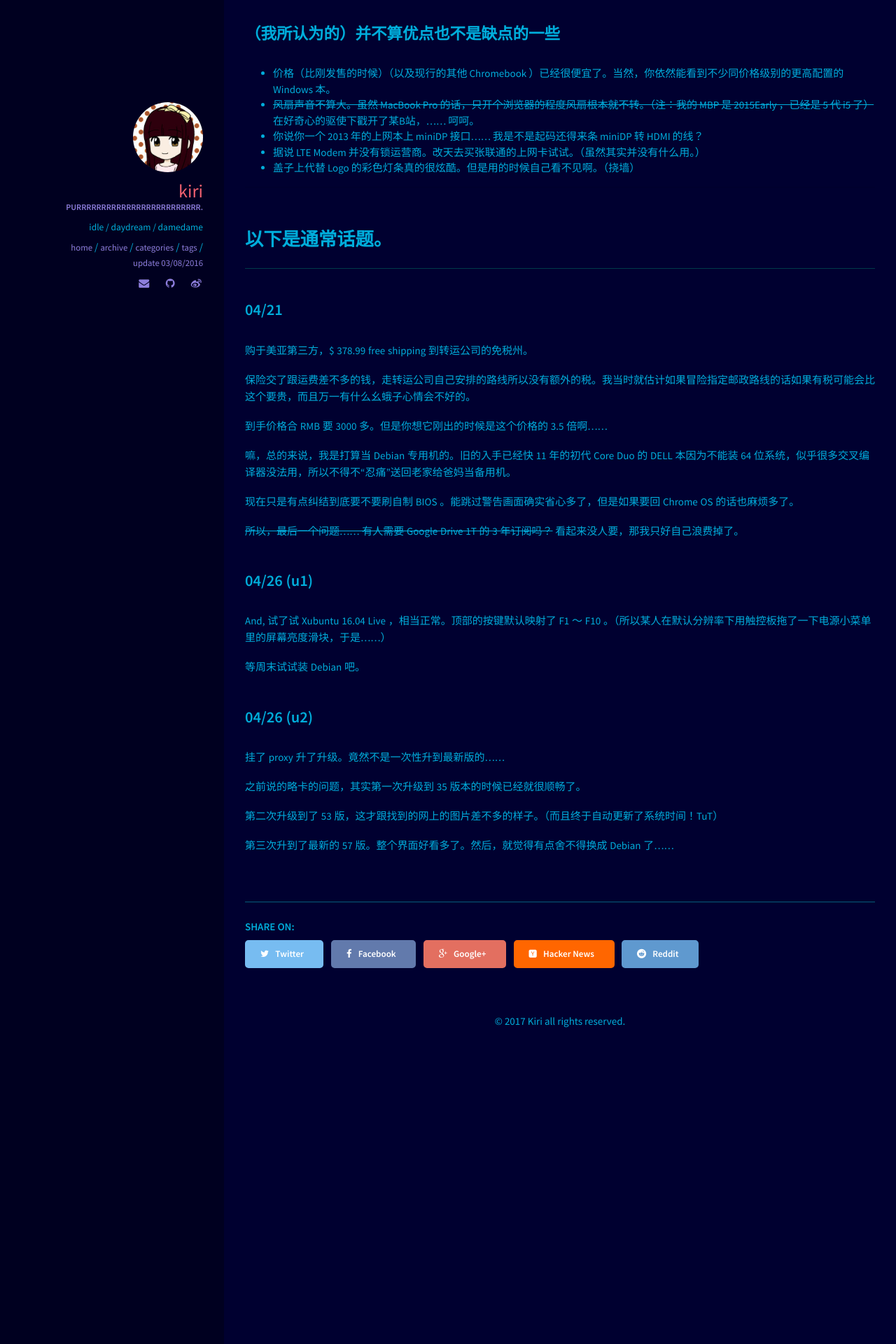
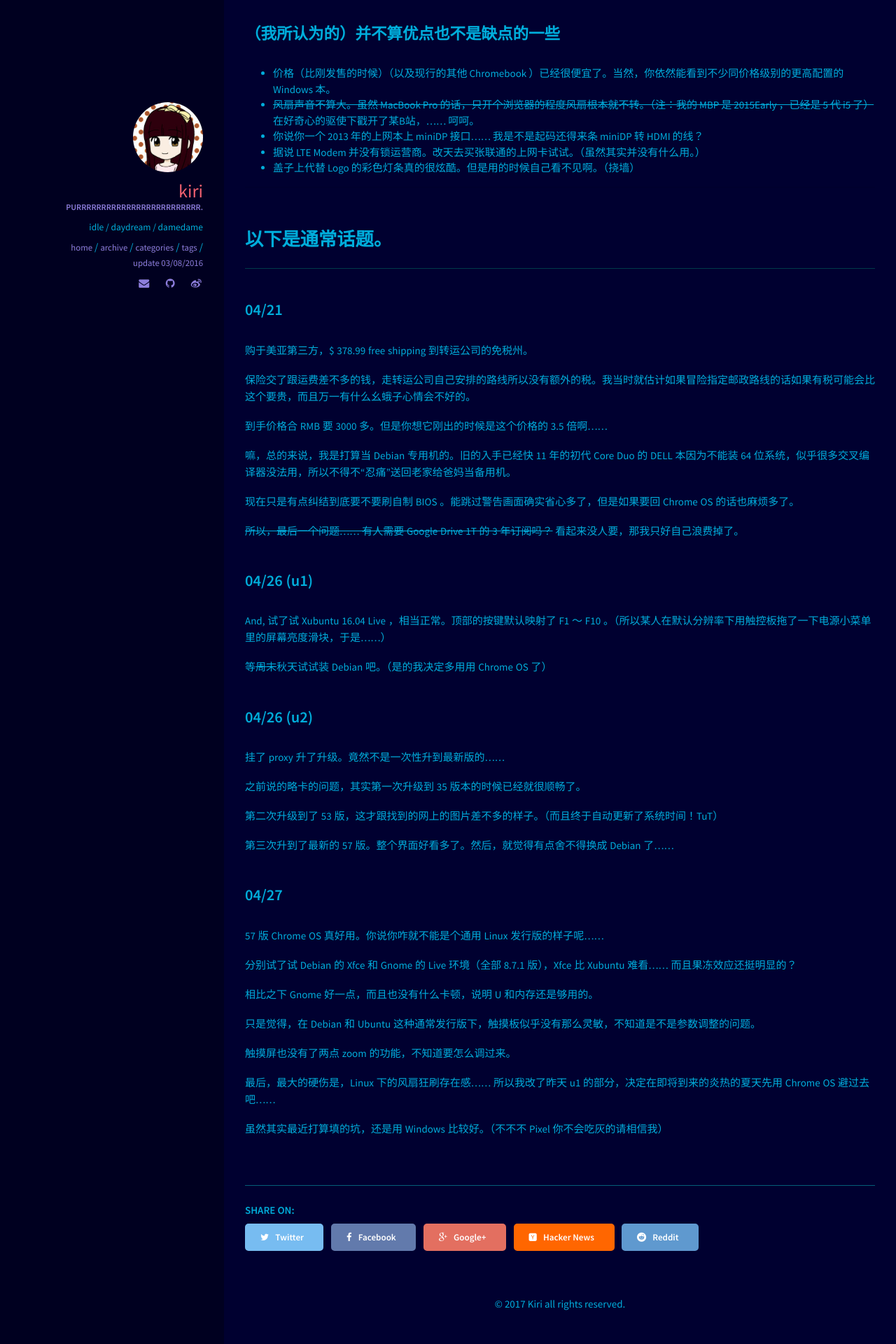
Before and after one commit to kiriro/kiriro.github.io, a Jekyll site: the page built from _posts/2017-04-21-chromebook-pixel.md, in a window 1280 px wide. Shown: the part 1277-3197 px from the top of the page at 70% size. Built offline with Jekyll 4.4.1, drawn with Linux system fonts in a browser that asks for light colours.

Commit message:
blog: Chromebook Pixel

```diff
--- a/_posts/2017-04-21-chromebook-pixel.md
+++ b/_posts/2017-04-21-chromebook-pixel.md
@@ -63,7 +63,7 @@
 
 And, 试了试 Xubuntu 16.04 Live ，相当正常。顶部的按键默认映射了 F1 ～ F10 。（所以某人在默认分辨率下用触控板拖了一下电源小菜单里的屏幕亮度滑块，于是……）
 
-等周末试试装 Debian 吧。
+等~~周末~~秋天试试装 Debian 吧。（是的我决定多用用 Chrome OS 了）
 
 ### 04/26 (u2)
 
@@ -74,3 +74,19 @@
 第二次升级到了 53 版，这才跟找到的网上的图片差不多的样子。（而且终于自动更新了系统时间！TuT）
 
 第三次升到了最新的 57 版。整个界面好看多了。然后，就觉得有点舍不得换成 Debian 了……
+
+### 04/27
+
+57 版 Chrome OS 真好用。你说你咋就不能是个通用 Linux 发行版的样子呢……
+
+分别试了试 Debian 的 Xfce 和 Gnome 的 Live 环境（全部 8.7.1 版），Xfce 比 Xubuntu 难看…… 而且果冻效应还挺明显的？
+
+相比之下 Gnome 好一点，而且也没有什么卡顿，说明 U 和内存还是够用的。
+
+只是觉得，在 Debian 和 Ubuntu 这种通常发行版下，触摸板似乎没有那么灵敏，不知道是不是参数调整的问题。
+
+触摸屏也没有了两点 zoom 的功能，不知道要怎么调过来。
+
+最后，最大的硬伤是，Linux 下的风扇狂刷存在感…… 所以我改了昨天 u1 的部分，决定在即将到来的炎热的夏天先用 Chrome OS 避过去吧……
+
+虽然其实最近打算填的坑，还是用 Windows 比较好。（不不不 Pixel 你不会吃灰的请相信我）
```
